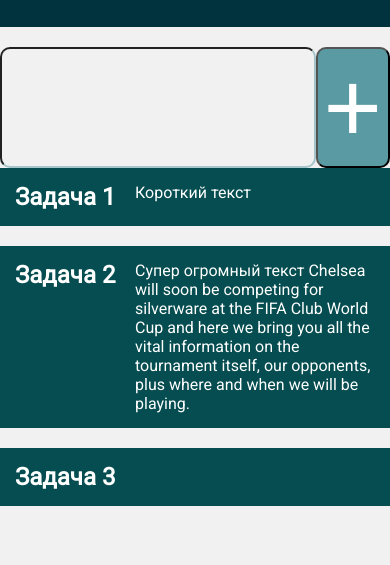
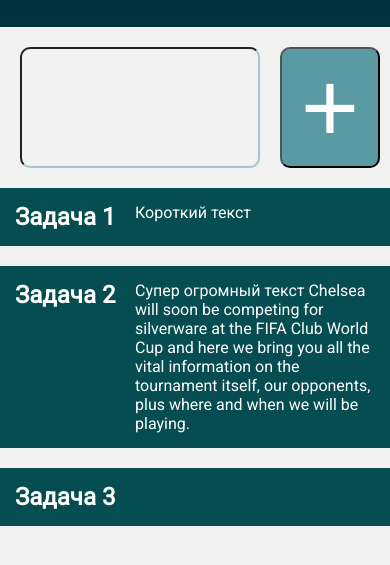
Before and after one commit to proll4588/Practice, a plain HTML site: page index.html in a window 390 px wide. Shown: the part 71-636 px from the top of the page. Drawn offline with Linux system fonts and the light colour scheme.

Commit message:
адаптив 1.3

```diff
--- a/styles.css
+++ b/styles.css
@@ -26,7 +26,7 @@ body {
 }
 
 .two {
-    /* margin: 0 20px 20px 20px;*/
+    margin: 0 20px 20px 20px;
     display: flex;
     /* flex-direction: column;
     justify-content: center; */
@@ -52,9 +52,9 @@ input::-webkit-input-placeholder {
 }
 
 .add {
-   /*  width: 150px;
-    max-width: 100%;
-    margin: 0 20px 20px 20px;    */
+   width: 10%;
+   min-width: 100px;
+    margin: 0 10px 20px 0;
 }
 
 .add button {
```
